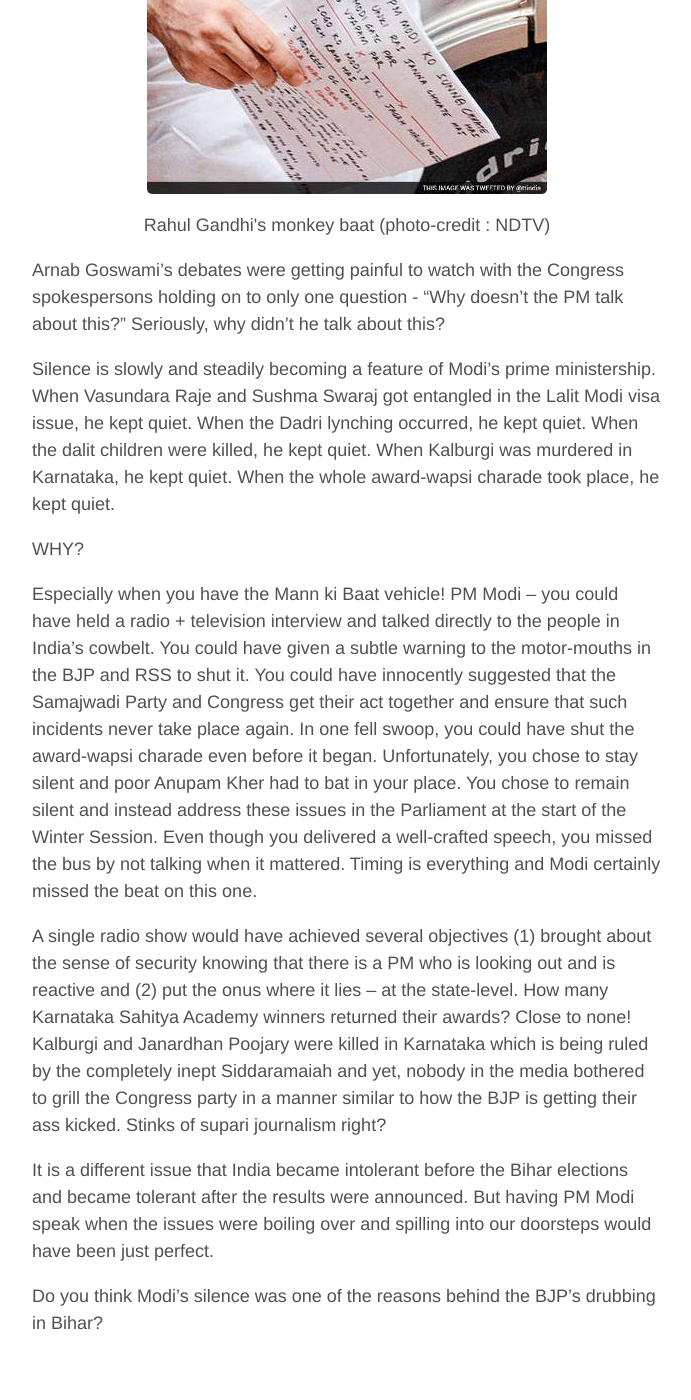
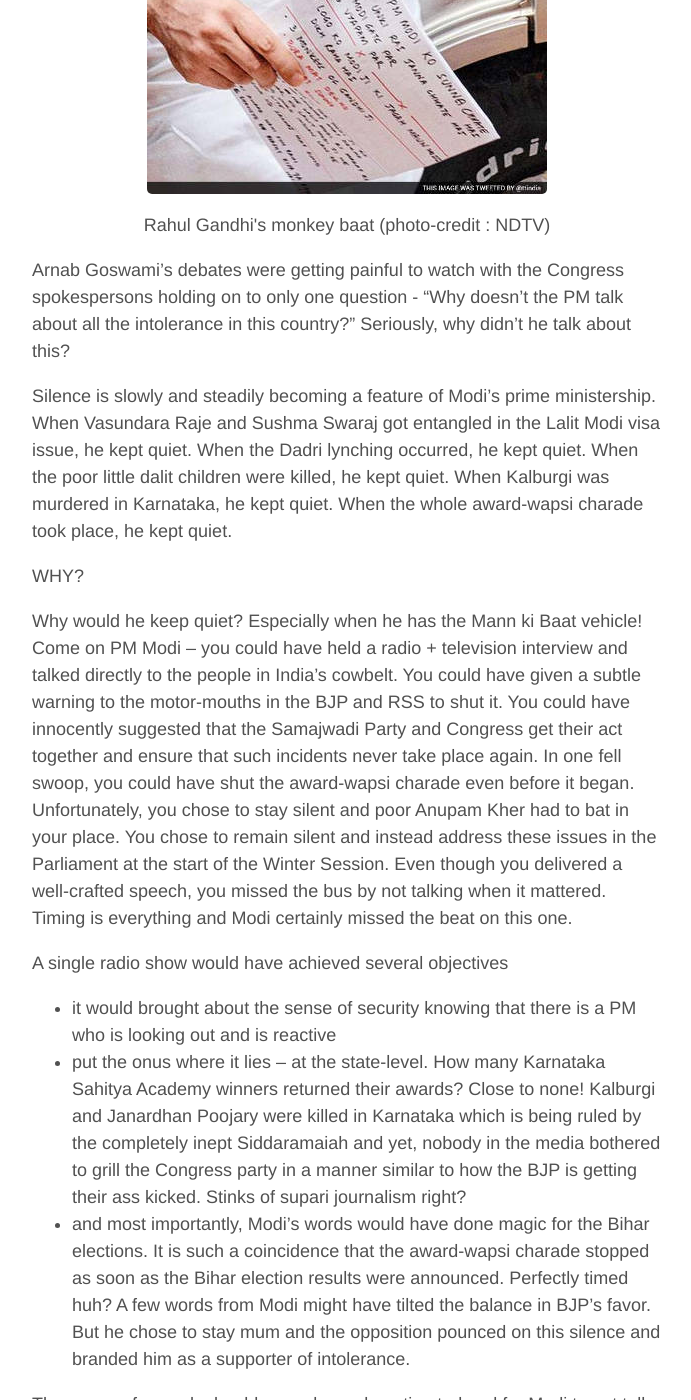
Before and after one commit to ponderingfish/ponderingfish.github.io, a Jekyll site: the page built from _posts/2015-11-11-modi-mann-ki-baat.md, in a window 1280 px wide and 1400 px high, scrolled down 908 px. Shown: the whole window, without its empty margins (293-984 px from the left). Built offline with Jekyll 4.4.1, drawn with Linux system fonts in a browser that asks for light colours; some of the changed text lies outside the part shown.

Commit message:
mod: modi

```diff
--- a/_posts/2015-11-11-modi-mann-ki-baat.md
+++ b/_posts/2015-11-11-modi-mann-ki-baat.md
@@ -19,16 +19,17 @@ So the questions begs to be answered -- how on Earth does a man with the "Mann k
 Rahul Gandhi's monkey baat (photo-credit : NDTV)
 </p>
 
-Arnab Goswami's debates were getting painful to watch with the Congress spokespersons holding on to only one question - "Why doesn't the PM talk about this?" Seriously, why didn't he talk about this?
+Arnab Goswami's debates were getting painful to watch with the Congress spokespersons holding on to only one question - "Why doesn't the PM talk about all the intolerance in this country?" Seriously, why didn't he talk about this?
 
-Silence is slowly and steadily becoming a feature of Modi's prime ministership. When Vasundara Raje and Sushma Swaraj got entangled in the Lalit Modi visa issue, he kept quiet. When the Dadri lynching occurred, he kept quiet. When the dalit children were killed, he kept quiet. When Kalburgi was murdered in Karnataka, he kept quiet. When the whole award-wapsi charade took place, he kept quiet.
+Silence is slowly and steadily becoming a feature of Modi's prime ministership. When Vasundara Raje and Sushma Swaraj got entangled in the Lalit Modi visa issue, he kept quiet. When the Dadri lynching occurred, he kept quiet. When the poor little dalit children were killed, he kept quiet. When Kalburgi was murdered in Karnataka, he kept quiet. When the whole award-wapsi charade took place, he kept quiet.
 
 WHY?
 
-Especially when you have the Mann ki Baat vehicle! PM Modi -- you could have held a radio + television interview and talked directly to the people in India's cowbelt. You could have given a subtle warning to the motor-mouths in the BJP and RSS to shut it. You could have innocently suggested that the Samajwadi Party and Congress get their act together and ensure that such incidents never take place again. In one fell swoop, you could have shut the award-wapsi charade even before it began. Unfortunately, you chose to stay silent and poor Anupam Kher had to bat in your place. You chose to remain silent and instead address these issues in the Parliament at the start of the Winter Session. Even though you delivered a well-crafted speech, you missed the bus by not talking when it mattered. Timing is everything and Modi certainly missed the beat on this one.
+Why would he keep quiet? Especially when he has the Mann ki Baat vehicle! Come on PM Modi -- you could have held a radio + television interview and talked directly to the people in India's cowbelt. You could have given a subtle warning to the motor-mouths in the BJP and RSS to shut it. You could have innocently suggested that the Samajwadi Party and Congress get their act together and ensure that such incidents never take place again. In one fell swoop, you could have shut the award-wapsi charade even before it began. Unfortunately, you chose to stay silent and poor Anupam Kher had to bat in your place. You chose to remain silent and instead address these issues in the Parliament at the start of the Winter Session. Even though you delivered a well-crafted speech, you missed the bus by not talking when it mattered. Timing is everything and Modi certainly missed the beat on this one.
 
-A single radio show would have achieved several objectives (1) brought about the sense of security knowing that there is a PM who is looking out and is reactive and (2) put the onus where it lies -- at the state-level. How many Karnataka Sahitya Academy winners returned their awards? Close to none! Kalburgi and Janardhan Poojary were killed in Karnataka which is being ruled by the completely inept Siddaramaiah and yet, nobody in the media bothered to grill the Congress party in a manner similar to how the BJP is getting their ass kicked. Stinks of supari journalism right?
+A single radio show would have achieved several objectives
+- it would brought about the sense of security knowing that there is a PM who is looking out and is reactive
+- put the onus where it lies -- at the state-level. How many Karnataka Sahitya Academy winners returned their awards? Close to none! Kalburgi and Janardhan Poojary were killed in Karnataka which is being ruled by the completely inept Siddaramaiah and yet, nobody in the media bothered to grill the Congress party in a manner similar to how the BJP is getting their ass kicked. Stinks of supari journalism right?
+- and most importantly, Modi's words would have done magic for the Bihar elections. It is such a coincidence that the award-wapsi charade stopped as soon as the Bihar election results were announced. Perfectly timed huh? A few words from Modi might have tilted the balance in BJP's favor. But he chose to stay mum and the opposition pounced on this silence and branded him as a supporter of intolerance.
 
-It is a different issue that India became intolerant before the Bihar elections and became tolerant after the results were announced. But having PM Modi speak when the issues were boiling over and spilling into our doorsteps would have been just perfect.
-
-Do you think Modi's silence was one of the reasons behind the BJP's drubbing in Bihar?
+The power of speech should never be underestimated and for Modi to not talk and stifle his innate talent is foolish. I am not sure which moder-day Chanakya is behind this, but he certainly needs an upgrade.
```
